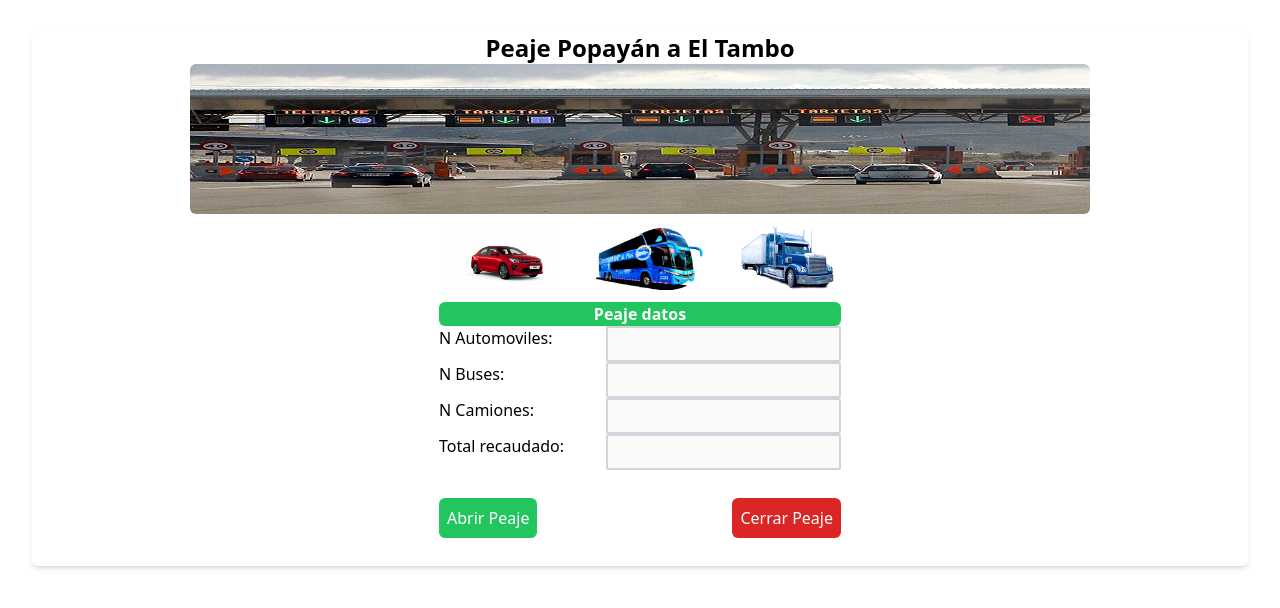
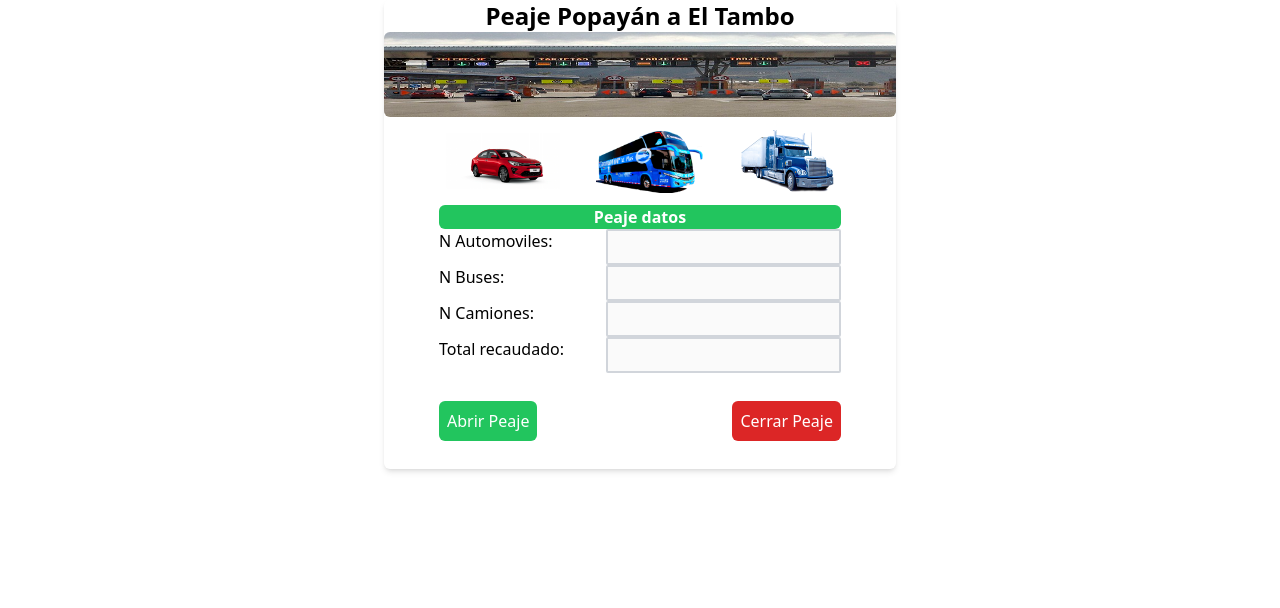
Before and after one commit to Camilo77R/Peaje-app, a plain HTML site: page index.html in a window 1280 px wide. Drawn offline with nearby package versions, Linux system fonts and the light colour scheme.

Commit message:
Se corrrigio estilo

```diff
--- a/index.html
+++ b/index.html
@@ -7,7 +7,7 @@
     <title>Peaje</title>
 </head>
 <body>
-    <section class="shadow-md m-8 rounded-md flex flex-col items-center content-center ">
+    <section class="shadow-md m-auto rounded-md flex flex-col items-center content-center w-2/5 ">
         <div>
             <h2 class="text-2xl  font-semibold">Peaje  Popayán a El Tambo </h2>
         </div>
```
